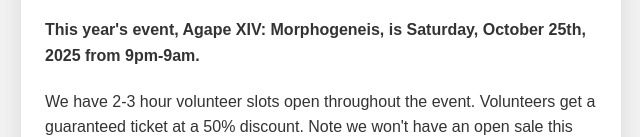
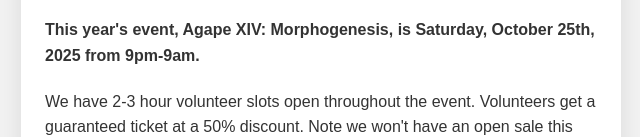
Before and after one commit to davidkrandall/agapehalloween, a plain HTML site: page 2025email.html in a window 1280 px wide. Shown: the part 665-802 px from the top of the page, 319-959 px from the left. Drawn offline with Linux system fonts and the light colour scheme.

Commit message:
update the spelling on morphogenesis

```diff
--- a/2025email.html
+++ b/2025email.html
@@ -29,7 +29,7 @@
                   Thanks for your interest in volunteering at Agape Halloween! This is an event that simply can't happen without amazing support from members of our community like you.
                 </p>
                 <p style="margin:0 0 20px 0; font-size:16px; line-height:1.6;">
-                  <strong>This year's event, Agape XIV: Morphogeneis, is Saturday, October 25th, 2025 from 9pm-9am.</strong>
+                  <strong>This year's event, Agape XIV: Morphogenesis, is Saturday, October 25th, 2025 from 9pm-9am.</strong>
                 </p>
                 <p style="margin:0 0 20px 0; font-size:16px; line-height:1.6;">
                   We have 2-3 hour volunteer slots open throughout the event. Volunteers get a guaranteed ticket at a 50% discount. Note we won't have an open sale this year and a huge portion of those attending are contributors as artists, performers and volunteers, so volunteering is a great way to join.
```
